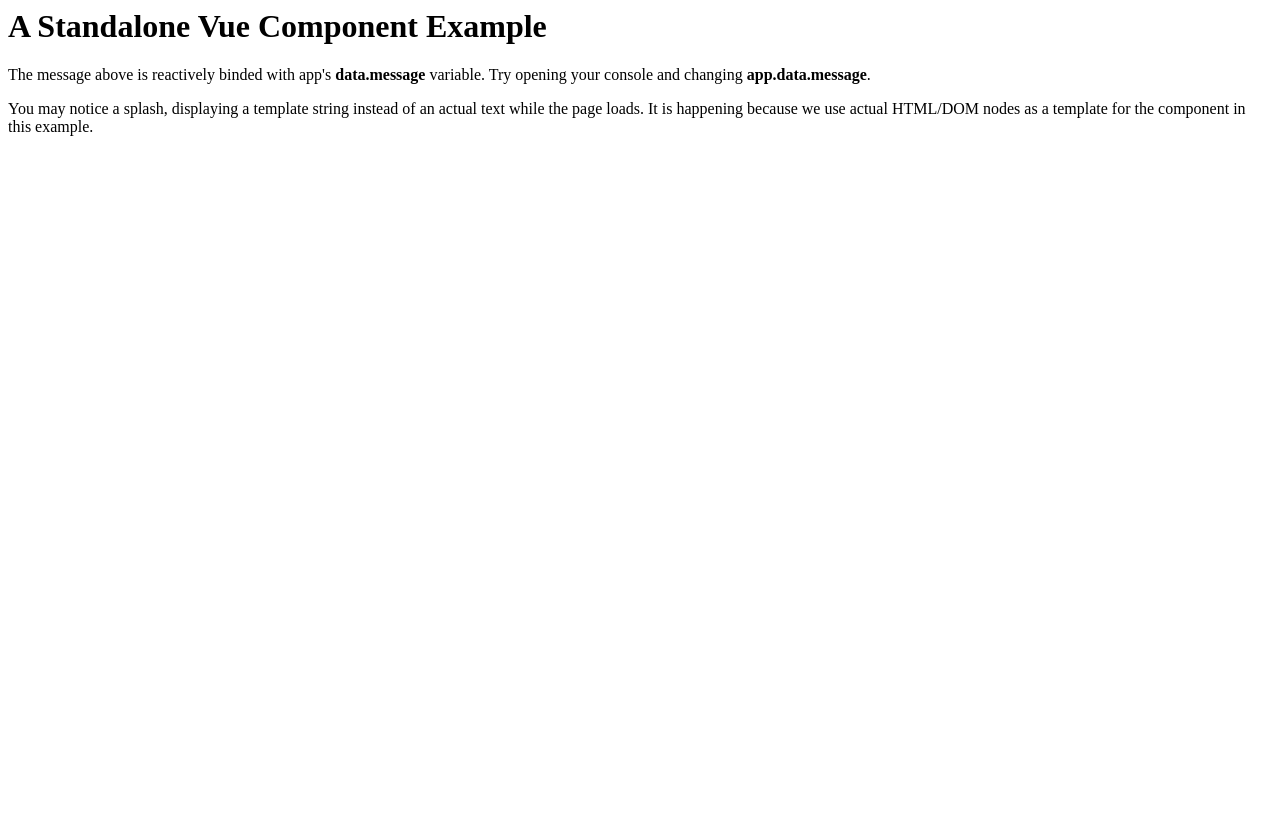
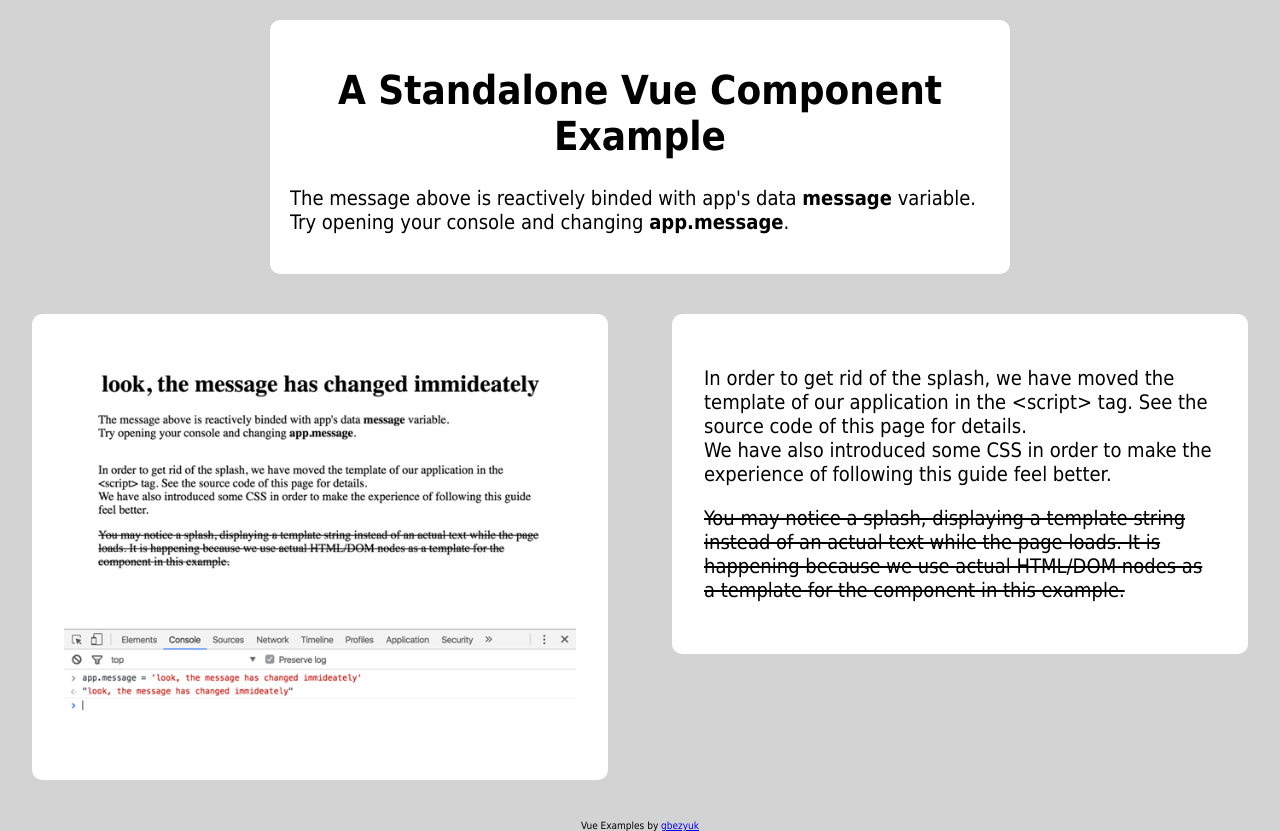
Before and after one commit to vuejs-example-apps/vue-examples-step-by-step, a plain HTML site: page index.html in a window 1280 px wide. Before the commit the page ends 800 px from the top, so only its background shows below. Drawn offline with Linux system fonts and the light colour scheme.

Commit message:
step 0.1: using script-based template for the component, css and screenshots added

```diff
--- /dev/null
+++ b/css/style.css
@@ -0,0 +1,72 @@
+html {
+    margin: 0;
+    padding: 0;
+}
+
+body {
+    margin: 0;
+    padding: 0;
+    font-size: 20px;
+    font-family: Tahoma, Arial, sans-serif;
+    background-color: lightgray;
+}
+
+#app {
+    max-width: 700px;
+    margin: 1em auto;
+    padding: 1em;
+    background-color: white;
+    border-radius: 10px;
+}
+    #app h1 {
+        text-align: center;
+    }
+
+    #app p {
+        text-align: justify;
+    }
+
+#meta {
+    margin: 2em auto;
+    overflow: hidden;
+}
+    #meta .image {
+        float: left;
+        background-color: white;
+        border-radius: 10px;
+    }
+        #meta .image img {
+           width: 100%;
+        }
+
+    #meta .description {
+        float: right;
+        background-color: white;
+        border-radius: 10px;
+    }
+
+        #meta .description .current-step-message {
+
+        }
+
+        #meta .description .previous-step-message {
+            text-decoration: line-through;
+        }
+
+    @media (max-width: 1440px) {
+        #meta .image {
+           max-width: 40%;
+           padding: 2.5%;
+           margin: 0 2.5%;
+        }
+        #meta .description {
+           max-width: 40%;
+           padding: 2.5%;
+           margin: 0 2.5%;
+        }
+    }
+
+#footer {
+    text-align: center;
+    font-size: 10px;
+}
--- a/index.html
+++ b/index.html
@@ -2,30 +2,54 @@
 
 <head>
     <title>Standalone Vue Component Example</title>
+    <link rel="stylesheet" href="./css/style.css" type="text/css">
 </head>
 
 <body>
     <div id="app">
-
-        <h1>{{ message }}</h1>
-
-        <p>
-            The message above is reactively binded with app's <b>data.message</b> variable.
-            Try opening your console and changing <b>app.data.message</b>.
-        </p>
-
     </div>
 
-    <p>
-        You may notice a splash, displaying a template string instead of an actual text while the page loads.
-        It is happening because we use actual HTML/DOM nodes as a template for the component in this example.
-    </p>
+    <div id="meta">
+        <div class="image">
+            <img src="./img/step0.png">
+        </div>
+        <div class="description">
+            <p class="current-step-message">
+                In order to get rid of the splash, we have moved the template of our application in the &lt;script&gt; tag.
+                See the source code of this page for details.<br>
+                We have also introduced some CSS in order to make the experience of following this guide feel better.
+            </p>
+
+            <p class="previous-step-message">
+                You may notice a splash, displaying a template string instead of an actual text while the page loads.
+                It is happening because we use actual HTML/DOM nodes as a template for the component in this example.
+            </p>
+        </div>
+    </div>
+
+    <footer id="footer">
+        Vue Examples by <a href="http://github.com/gbezyuk">gbezyuk</a>
+    </footer>
 
     <script src="./js/vue@2.0.5.js"></script>
+
+    <script type="text/x-template" id="root-template">
+        <div id="app">
+
+            <h1>{{ message }}</h1>
+
+            <p>
+                The message above is reactively binded with app's data <b>message</b> variable.<br>
+                Try opening your console and changing <b>app.message</b>.
+            </p>
+
+        </div>
+    </script>
 
     <script>
         var app = new Vue({
           el: '#app',
+          template: '#root-template',
           data: {
             message: 'A Standalone Vue Component Example'
           }
```
Also changed, not shown: img/step0.png (added).
